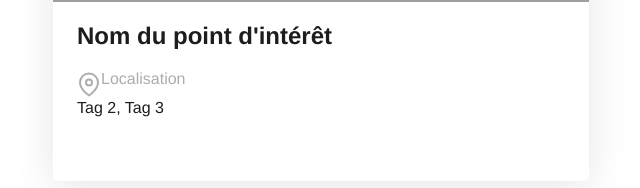
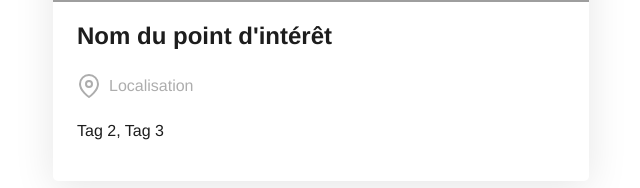
Before and after one commit to MaximHivin/Apotheose-Ojapon, a Vue app: page / in a window 1280 px wide. Shown: the part 626-814 px from the top of the page, without its empty margins (319-959 px from the left). Built offline with nearby package versions, Linux system fonts and the light colour scheme; grey boxes are pictures that could not be loaded.

Commit message:
new card component created

```diff
--- a/src/components/Card.vue
+++ b/src/components/Card.vue
@@ -1,19 +1,22 @@
 <template>
-  <div class="card">
+<div class="card">
 
       <img class="img-card" alt="image" src="../assets/japan-card1.jpg">
+
       <h2>Nom du point d'intérêt</h2>
 
         <div class="map-pin">
-                 <span><img class="pin" alt="logo map pin" src="../assets/map-pin.svg">Localisation</span>
-               <br>
+
+                <span>
+                     <img class="pin" alt="logo map pin" src="../assets/map-pin.svg">
+                Localisation</span>
+
         </div>
 
-      <span class="tag">Tag 2, Tag 3</span>
+        <span class="tag">Tag 2, Tag 3</span>
 
 
-
-  </div>
+</div>
 </template>
 
 <script>
@@ -56,6 +59,11 @@ h2, span {
 .map-pin {
     display: flex;
     color: #adadad;
+    line-height: 2;
+}
+
+.pin {
+    margin-right: 8px;
 }
 
 span {
@@ -63,6 +71,8 @@ span {
 }
 
 span.tag {
+
+    margin-top: 20px;
     color: #1d1d1d;
 }
 
```
